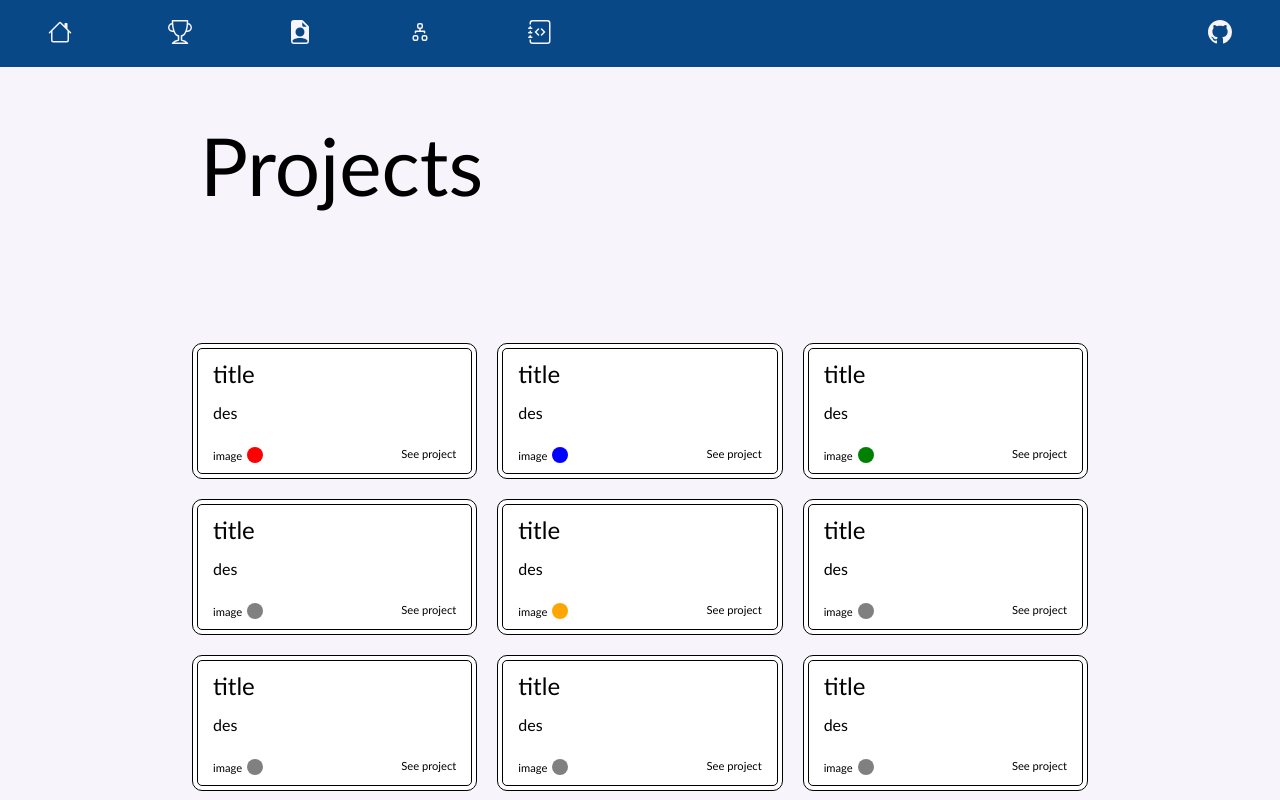
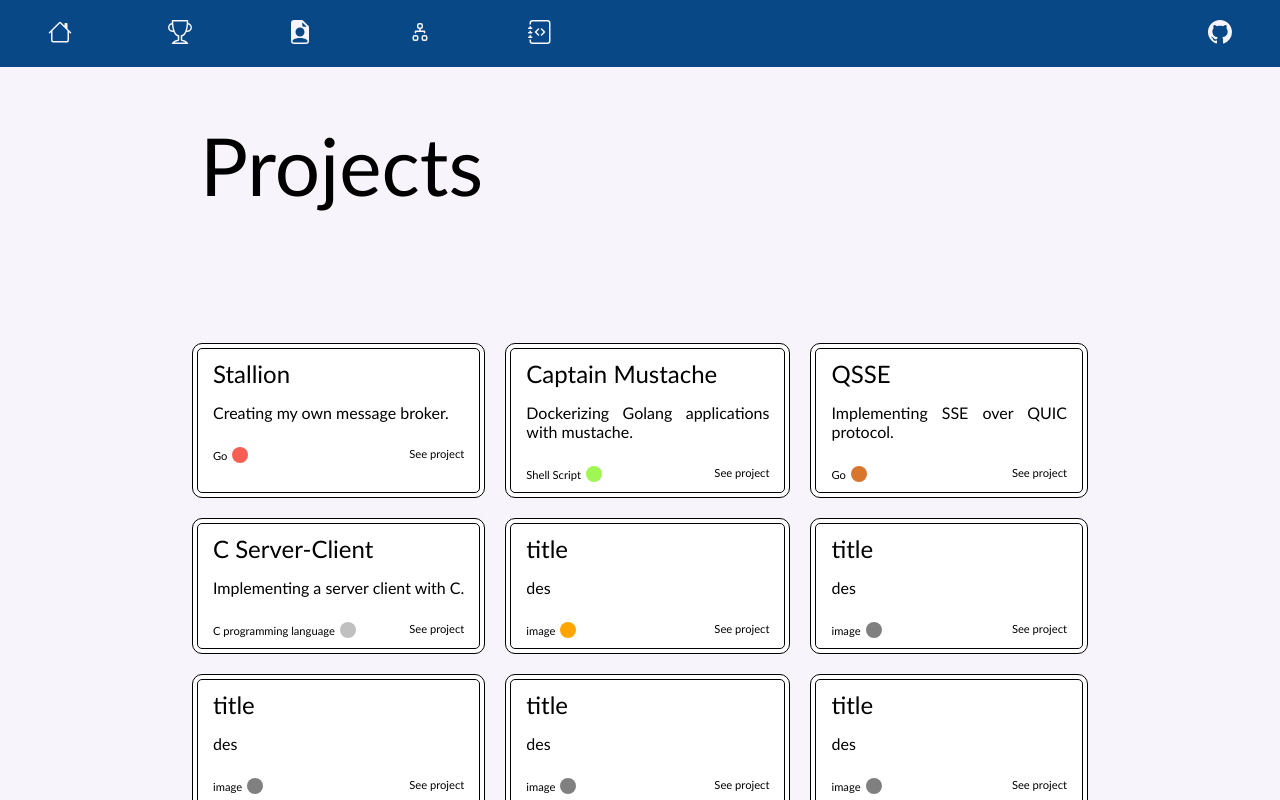
Before and after one commit to amirhnajafiz/amirhnajafiz.github.io, a Vue app in the folder github.io/: page /projects in a window 1280 px wide. Shown: the top 800 px of the page. Built offline with nearby package versions, Linux system fonts and the light colour scheme.

Commit message:
fix: projects height

```diff
--- a/github.io/src/views/ProjectsView/component/Project.vue
+++ b/github.io/src/views/ProjectsView/component/Project.vue
@@ -93,16 +93,14 @@ export default {
   padding: 4px;
   border: 1px solid black;
   border-radius: 10px;
-
   transition: 0.5s all;
 }
 
 .wrapper {
+  height: 100%;
   padding: 10px 15px;
-
   border: 1px solid black;
   border-radius: 5px;
-
   transition: 0.5s all;
 }
 
@@ -118,7 +116,6 @@ export default {
 
 .row {
   font-size: 0.7em;
-
   display: flex;
   justify-content: space-between;
 }
@@ -132,16 +129,13 @@ export default {
 .circle {
   width: 16px;
   height: 16px;
-
   margin-left: 5px;
-
   border-radius: 50%;
 }
 
 .link {
   text-decoration-line: none;
   color: inherit;
-
   border-bottom: 0 solid black;
 }
 
--- a/github.io/src/views/ProjectsView/index.vue
+++ b/github.io/src/views/ProjectsView/index.vue
@@ -28,36 +28,36 @@ export default {
     return {
       projects: [
         {
-          title: "title",
-          description: "des",
-          link: "link",
-          language: "image",
-          color: "white",
-          background: "red"
+          title: "Stallion",
+          description: "Creating my own message broker.",
+          link: "https://github.com/official-stallion/stallion",
+          language: "Go",
+          color: "#ffffff",
+          background: "#f75f54"
         },
         {
-          title: "title",
-          description: "des",
-          link: "link",
-          language: "image",
-          color: "white",
-          background: "blue"
+          title: "Captain Mustache",
+          description: "Dockerizing Golang applications with mustache.",
+          link: "https://github.com/amirhnajafiz/mustache",
+          language: "Shell Script",
+          color: "#000",
+          background: "#a0f754"
         },
         {
-          title: "title",
-          description: "des",
-          link: "link",
-          language: "image",
-          color: "white",
-          background: "green"
+          title: "QSSE",
+          description: "Implementing SSE over QUIC protocol.",
+          link: "https://github.com/snapp-incubator/qsse",
+          language: "Go",
+          color: "#ffffff",
+          background: "#d8762e"
         },
         {
-          title: "title",
-          description: "des",
-          link: "link",
-          language: "image",
-          color: "black",
-          background: "gray"
+          title: "C Server-Client",
+          description: "Implementing a server client with C.",
+          link: "https://github.com/amirhnajafiz/c-server-client",
+          language: "C programming language",
+          color: "#ffffff",
+          background: "#c0c0c0"
         },
         {
           title: "title",
```
